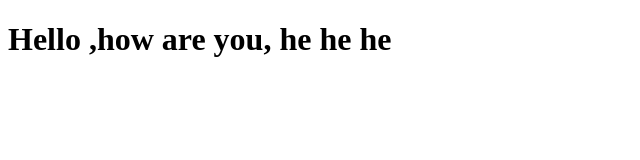
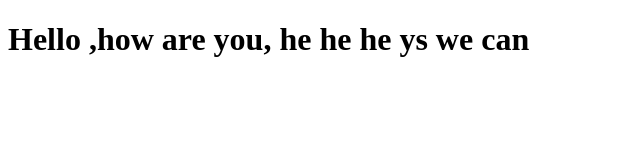
Before and after one commit to vipinviswanath2000/datewithgit-sample, a plain HTML site: page index.html in a window 1280 px wide. Shown: the whole page, without its empty margins (0-640 px from the left). Drawn offline with Linux system fonts and the light colour scheme.

Commit message:
positive answer added

```diff
--- a/index.html
+++ b/index.html
@@ -6,6 +6,6 @@
     <title>Document</title>
 </head>
 <body>
-    <h1>Hello ,how are you, he he he</h1>
+    <h1>Hello ,how are you, he he he ys we can</h1>
 </body>
 </html>
```
Also changed, not shown: 1 other file.
